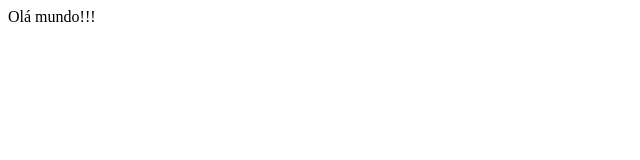
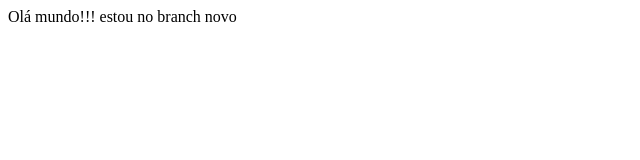
Before and after one commit to DouglasGP6/github-vscode-demo-2, a plain HTML site: page public/index.html in a window 1280 px wide. Shown: the whole page, without its empty margins (0-640 px from the left). Drawn offline with Linux system fonts and the light colour scheme.

Commit message:
primeiro commit no branch novo

```diff
--- a/public/index.html
+++ b/public/index.html
@@ -8,6 +8,7 @@
 </head>
 <body>
     Olá mundo!!!
+    estou no branch novo
 </body>
 <script>
 
```
